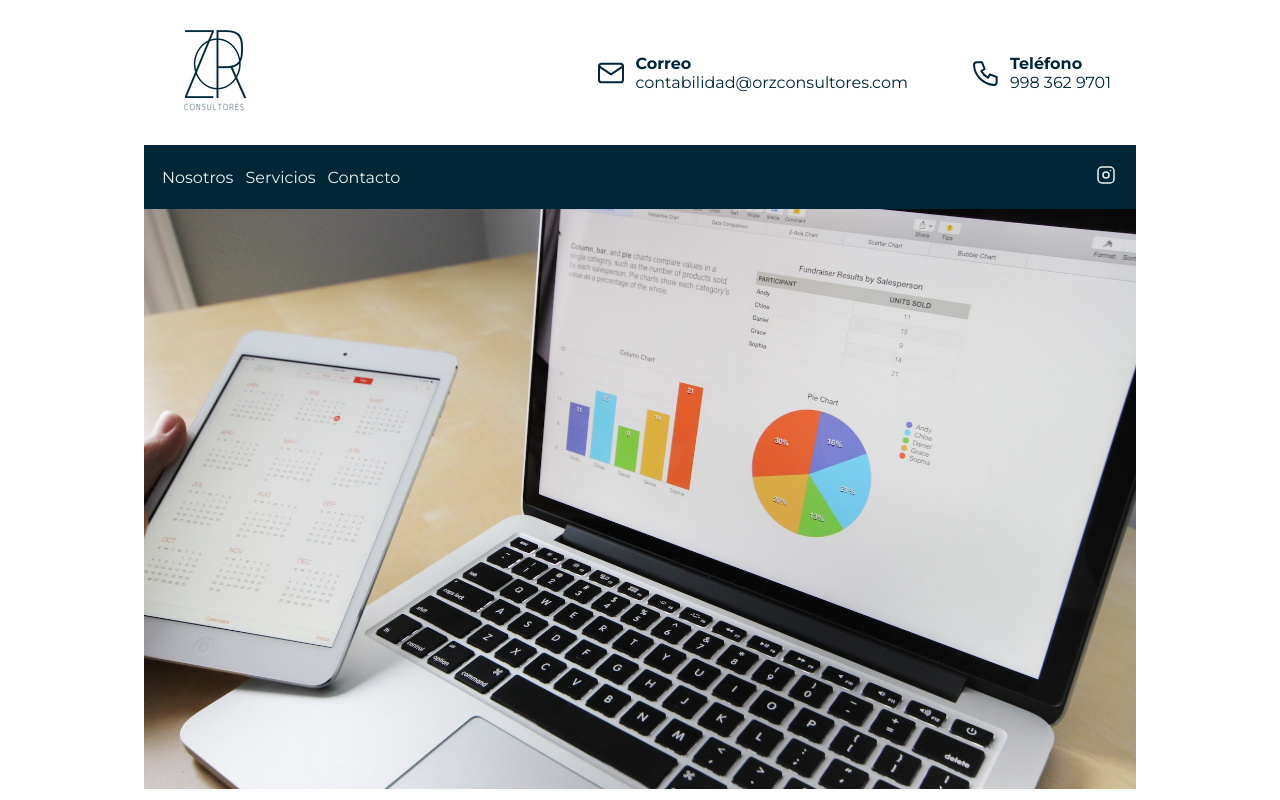
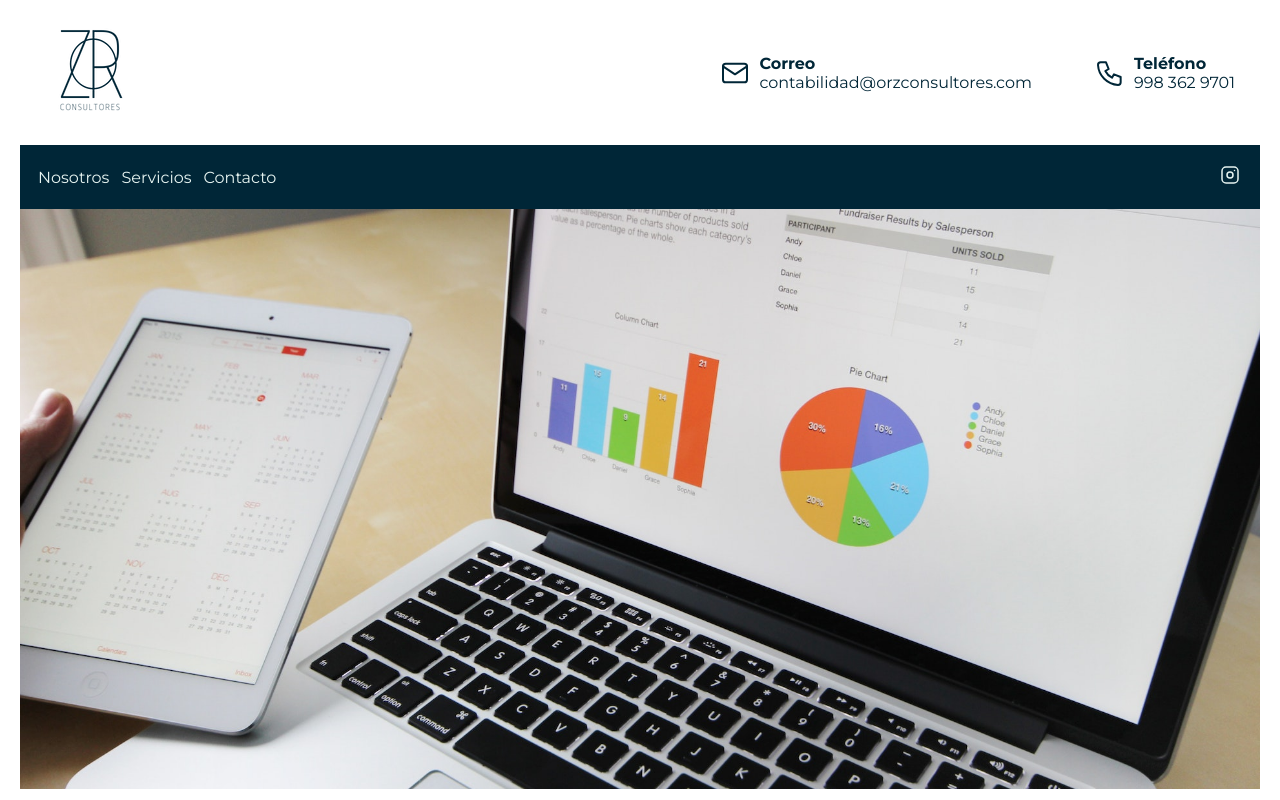
Before and after one commit to aborozcomx/orzconsultores, a Nuxt app: page / in a window 1280 px wide. Shown: the top 800 px of the page. Built offline with nearby package versions, Linux system fonts and the light colour scheme.

Commit message:
:bug: Fix wrapper styles

```diff
--- a/assets/css/main.css
+++ b/assets/css/main.css
@@ -13,8 +13,9 @@ body {
 }
 
 .wrapper {
-    max-inline-size: 992px;
+    max-inline-size: 1444px;
     margin: auto;
+    padding-inline: 20px;
 }
 
 @media screen and (max-width: 470px){
```
